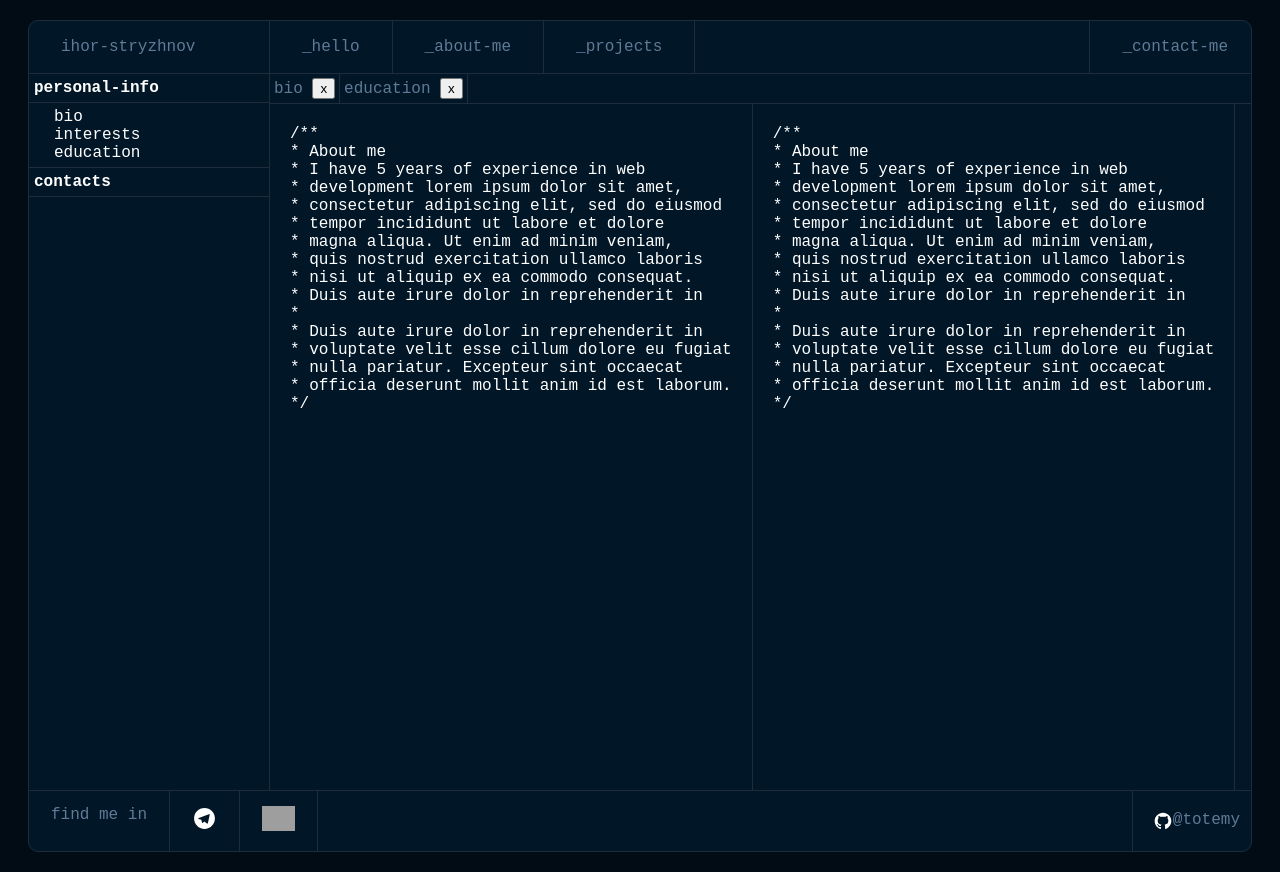
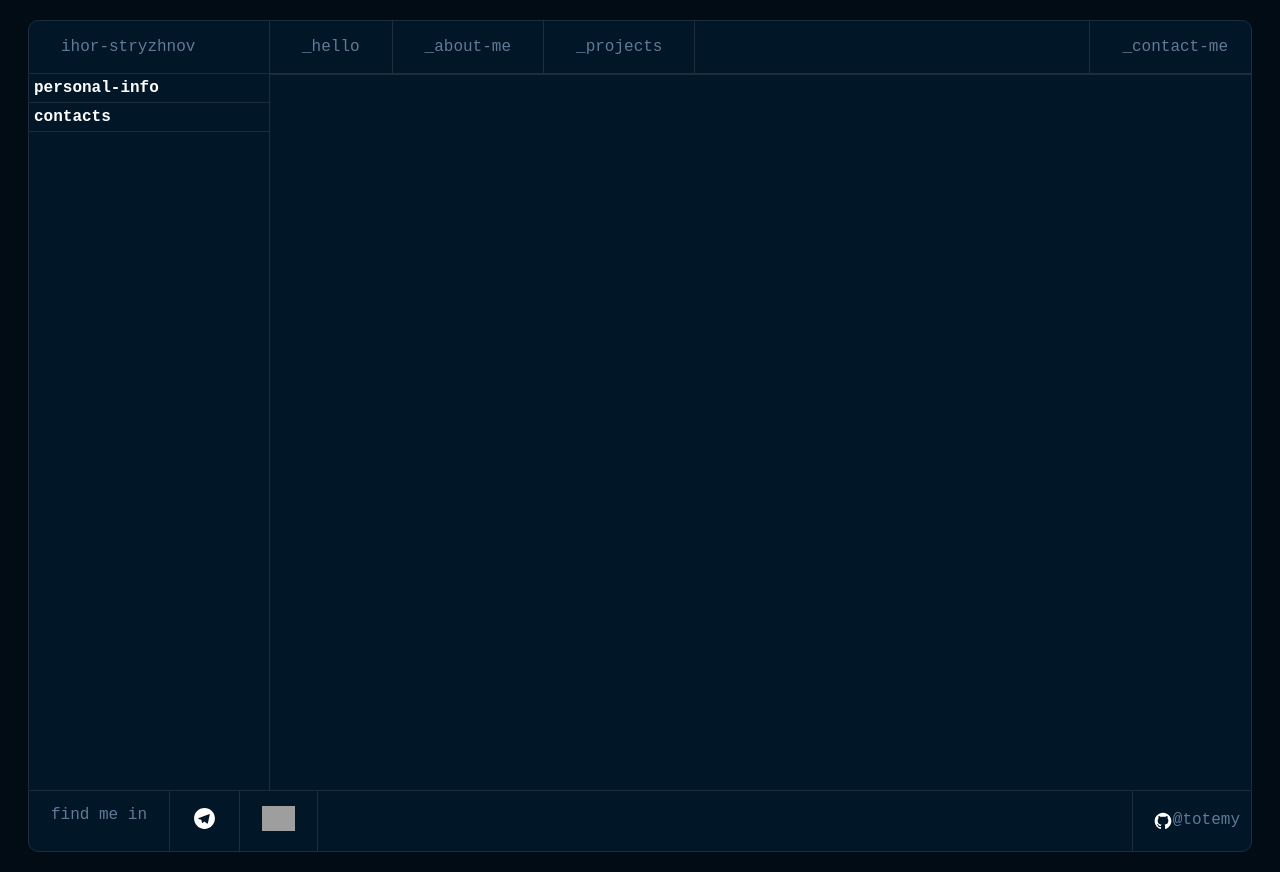
Before and after one commit to Totemy/portfolio-app, a Vue app: page /about in a window 1280 px wide. Built offline with nearby package versions, Linux system fonts and the light colour scheme; grey boxes are pictures that could not be loaded; a web font is replaced by a local one.

Commit message:
edited about page

```diff
--- a/src/components/AboutMePage.vue
+++ b/src/components/AboutMePage.vue
@@ -3,9 +3,9 @@
     <div class="about__sidebar">
       <div @click="toggleItems(1)" class="sidebar__header">personal-info</div>
       <div v-show="showItems[1]"  class="sidebar__items">
-        <div class="sidebar__item">bio</div>
-        <div class="sidebar__item">interests</div>
-        <div class="sidebar__item">education</div>
+        <div @click="toggleItems(3)" class="sidebar__item">bio</div>
+        <div  @click="toggleItems(4)" class="sidebar__item">interests</div>
+        <div  @click="toggleItems(5)" class="sidebar__item">education</div>
       </div>
       <div @click="toggleItems(2)"  class="sidebar__header">contacts</div>
       <div class="sidebar__contacts">
@@ -17,17 +17,21 @@
     </div>
     <div class="tab">
       <div class="tab__items">
-        <div class="tab__item">
+        <div class="tab__item" v-show="showItems[3]">
           bio
-          <button>x</button>
+          <button @click="toggleItems(3)">x</button>
         </div>
-        <div class="tab__item">
+        <div class="tab__item"  v-show="showItems[4]">
+          interests
+          <button @click="toggleItems(4)">x</button>
+        </div>
+        <div class="tab__item"  v-show="showItems[5]">
           education
-          <button>x</button>
+          <button @click="toggleItems(5)">x</button>
         </div>
       </div>
       <div class="tab__objects">
-        <div class="tab__object">
+        <div class="tab__object" v-show="showItems[3]">
           <p>
             /** <br/>
             * About me <br/>
@@ -47,7 +51,27 @@
             */
           </p>
         </div>
-        <div class="tab__object">
+        <div class="tab__object"  v-show="showItems[4]">
+          <p>
+            /** <br/>
+            * About me <br/>
+            * I have 5 years of еxperience in web <br/>
+            * development lorem ipsum dolor sit amet, <br/>
+            * consectetur adipiscing elit, sed do eiusmod <br/>
+            * tempor incididunt ut labore et dolore <br/>
+            * magna aliqua. Ut enim ad minim veniam, <br/>
+            * quis nostrud exercitation ullamco laboris <br/>
+            * nisi ut aliquip ex ea commodo consequat. <br/>
+            * Duis aute irure dolor in reprehenderit in <br/>
+            * <br/>
+            * Duis aute irure dolor in reprehenderit in <br/>
+            * voluptate velit esse cillum dolore eu fugiat <br/>
+            * nulla pariatur. Excepteur sint occaecat <br/>
+            * officia deserunt mollit anim id est laborum. <br/>
+            */
+          </p>
+        </div>
+        <div class="tab__object"  v-show="showItems[5]">
           <p>
             /** <br/>
             * About me <br/>
@@ -76,16 +100,13 @@
 export default {
   data() {
     return {
-      showItems: {
-        1: true,
-        2: false
-      }
+      showItems: Object.fromEntries(Array.from({ length: 5 }, (_, i) => [i + 1, false]))
     };
   },
   methods: {
     toggleItems(headerNumber) {
       this.showItems[headerNumber] = !this.showItems[headerNumber];
-    }
+    },
   }
 };
 </script>
```
